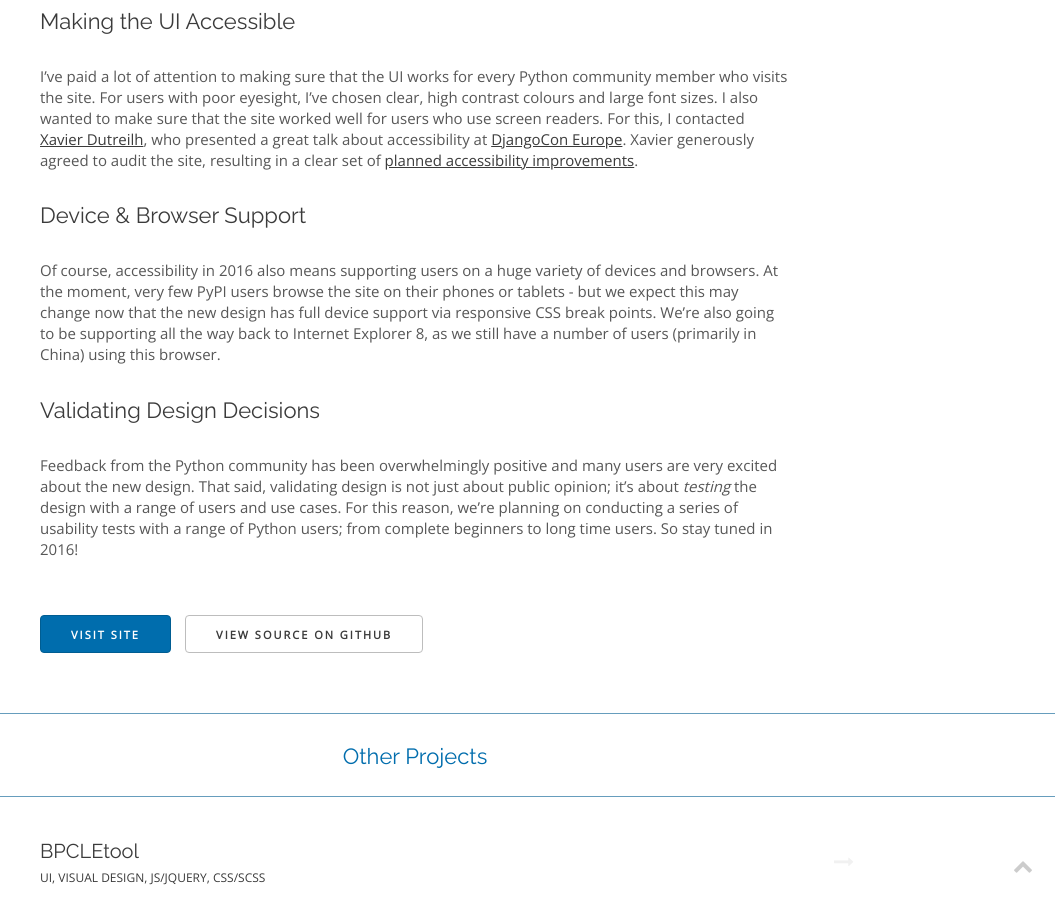
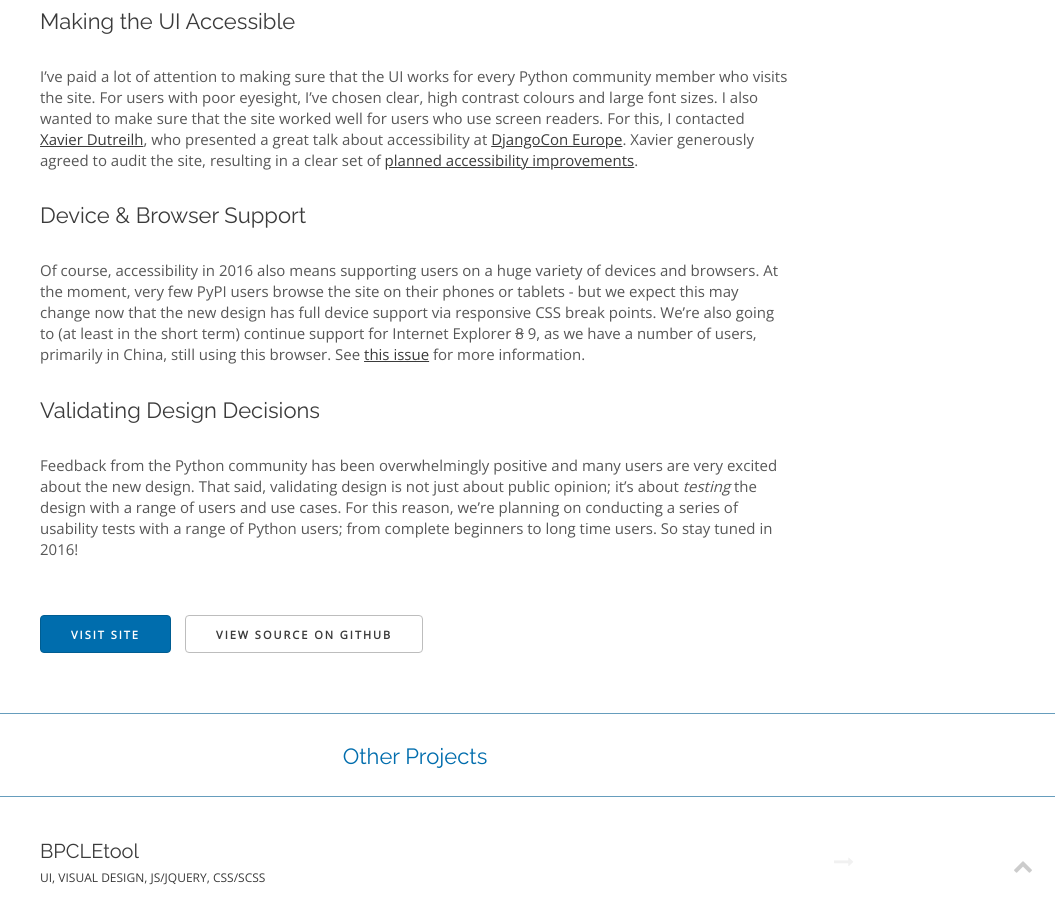
Before and after one commit to nlhkabu/nlhkabu.github.io, a Jekyll site: the page built from _projects/warehouse.md, in a window 1280 px wide and 900 px high, scrolled down 1875 px. Shown: the whole window, without its empty margins (225-1280 px from the left). Built offline with Jekyll 4.4.1, drawn with Linux system fonts in a browser that asks for light colours; nearby versions of some CDN libraries; some web fonts are replaced.

Commit message:
Update Warehouse browser support information to exclude ie8

```diff
--- a/_projects/warehouse.md
+++ b/_projects/warehouse.md
@@ -48,7 +48,7 @@ sections:
 
     #### Device &amp; Browser Support
 
-    Of course, accessibility in 2016 also means supporting users on a huge variety of devices and browsers. At the moment, very few PyPI users browse the site on their phones or tablets - but we expect this may change now that the new design has full device support via responsive CSS break points. We're also going to be supporting all the way back to Internet Explorer 8, as we still have a number of users (primarily in China) using this browser.
+    Of course, accessibility in 2016 also means supporting users on a huge variety of devices and browsers. At the moment, very few PyPI users browse the site on their phones or tablets - but we expect this may change now that the new design has full device support via responsive CSS break points. We're also going to (at least in the short term) continue support for Internet Explorer <strike>8</strike> 9, as we have a number of users, primarily in China, still using this browser. See [this issue](https://github.com/pypa/warehouse/issues/979) for more information.
 
     #### Validating Design Decisions
 
```
Also changed, not shown: _posts/2015-12-31-designing-warehouse-an-overview.md (+1 -1 lines).
